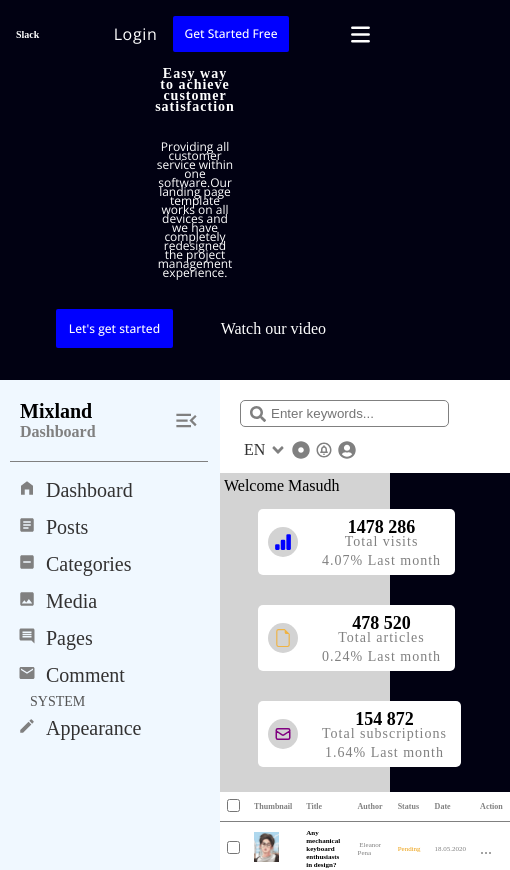
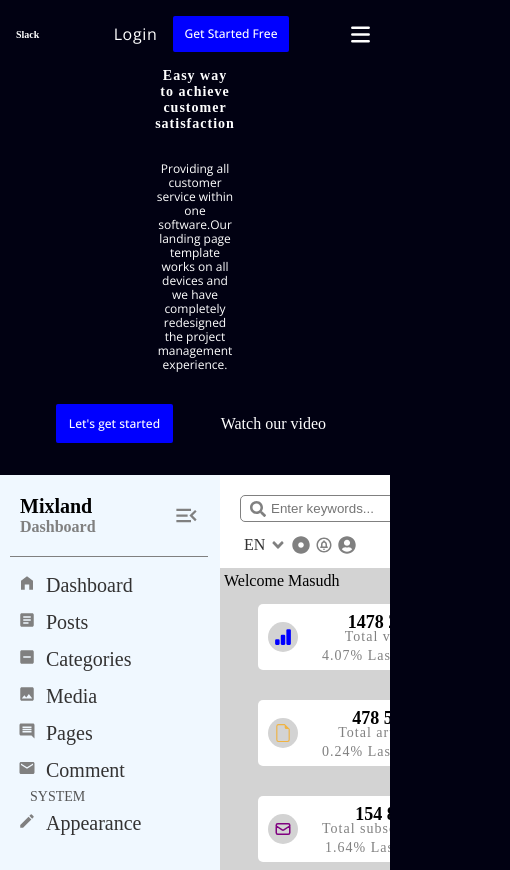
Before and after one commit to Masudh002/first-react-project, a React (Create React App) app: page / in a window 390 px wide. Shown: the top 870 px of the page, 510 px wide, since content can reach past the window. Built offline with nearby package versions, Linux system fonts and the light colour scheme; some icons are missing; a web font is replaced by a local one.

Commit message:
another commit

```diff
--- a/public/index.html
+++ b/public/index.html
@@ -8,7 +8,7 @@
     <meta name="description" content="Web site created using create-react-app"/>
     <link rel="apple-touch-icon" href="%PUBLIC_URL%/logo192.png" />
     <link rel="manifest" href="%PUBLIC_URL%/manifest.json" />
-    <title>React App</title>
+    <title>Masudh project</title>
   </head>
   <body>
     <noscript>You need to enable JavaScript to run this app.</noscript>
--- a/src/Components/Navbar/Navbar.css
+++ b/src/Components/Navbar/Navbar.css
@@ -56,7 +56,6 @@
     height: 100vh;
     background: var(--color-bluedark);
     transition: .5s ease;
-
     flex-direction: column;
     z-index: 5;
 }
--- a/src/Container/Header/Header.css
+++ b/src/Container/Header/Header.css
@@ -70,11 +70,12 @@
 @media screen and (max-width: 450px) {
     .app__header-p h1 {
         font-size: 14px;
-        line-height: 11px;
+        line-height: 16px;
         letter-spacing: 1px;
+        margin-bottom: 5px;
     }
     .app__header-p p{
         font-size:12px;
-        line-height: 9px;
+        line-height: 14px;
     }
 }
--- a/src/index.css
+++ b/src/index.css
@@ -26,6 +26,9 @@ body{
     background-color: var(--color-bluedark);
     overflow-x: hidden;
 }
+html{
+    overflow-x: hidden;
+}
 .slide-bottom {
     -webkit-animation: slide-bottom 0.5s cubic-bezier(0.250, 0.460, 0.450, 0.940) both;
      animation: slide-bottom 0.5s cubic-bezier(0.250, 0.460, 0.450, 0.940) both;
```
